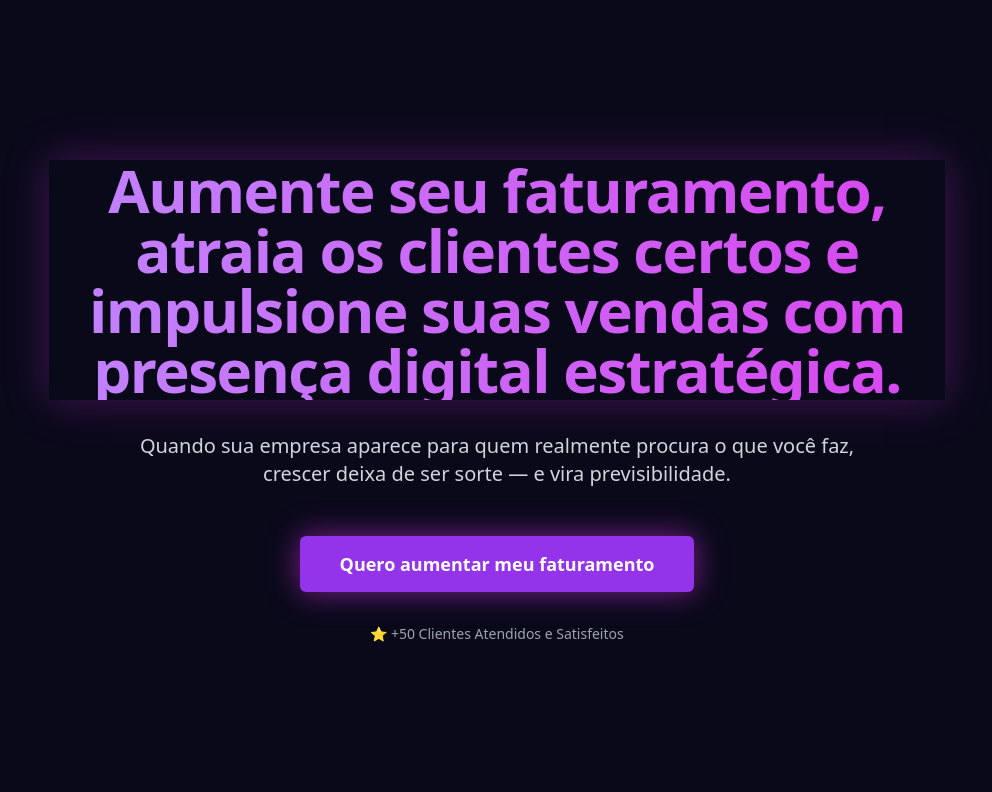
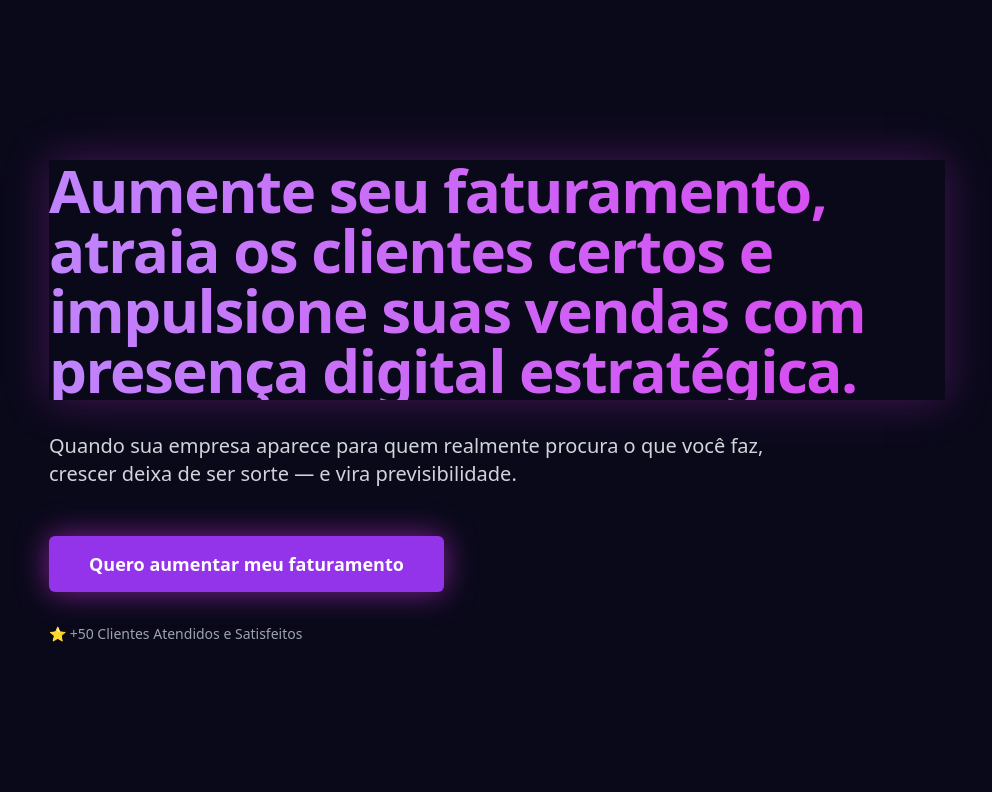
Before and after one commit to drtrafego/drtrafego-geral, a Next.js app: page / in a window 1280 px wide. Shown: the top 792 px of the page, without its empty margins (143-1135 px from the left). Built offline with nearby package versions, Linux system fonts and the light colour scheme.

Commit message:
fix(hero): alinha texto à esquerda

```diff
--- a/package.json
+++ b/package.json
@@ -15,7 +15,7 @@
     "class-variance-authority": "^0.7.1",
     "clsx": "^2.1.1",
     "eslint": "^9.39.1",
-    "eslint-config-next": "^16.0.3",
+    "eslint-config-next": "14.2.4",
     "glob": "^13.0.0",
     "lucide-react": "^0.554.0",
     "next": "^14.2.4",
--- a/src/app/page.tsx
+++ b/src/app/page.tsx
@@ -87,13 +87,13 @@ export default function Home() {
 
       <main className="relative z-10 flex flex-col min-h-screen bg-[#0A091A]">
         {/* Hero Section */}
-        <section className="w-full pt-32 pb-16 md:pt-40 md:pb-20 text-center relative">
+        <section className="w-full pt-32 pb-16 md:pt-40 md:pb-20 relative">
             <div className="container px-4 md:px-6">
                 <div className="max-w-4xl mx-auto">
-                    <h1 className="text-4xl font-extrabold tracking-tight sm:text-5xl md:text-6xl text-transparent bg-clip-text bg-gradient-to-r from-purple-400 to-fuchsia-500 leading-normal shadow-[0_0_40px_rgba(156,39,176,0.4)]">
+                    <h1 className="text-4xl font-extrabold tracking-tight sm:text-5xl md:text-6xl text-transparent bg-clip-text bg-gradient-to-r from-purple-400 to-fuchsia-500 leading-normal shadow-[0_0_40px_rgba(156,39,176,0.4)] text-left">
                         Aumente seu faturamento, atraia os clientes certos e impulsione suas vendas com presença digital estratégica.
                     </h1>
-                    <p className="mt-8 text-lg md:text-xl text-gray-300 max-w-3xl mx-auto">
+                    <p className="mt-8 text-lg md:text-xl text-gray-300 max-w-3xl text-left">
                         Quando sua empresa aparece para quem realmente procura o que você faz, crescer deixa de ser sorte — e vira previsibilidade.
                     </p>
                     <div className="mt-12">
```
Also changed, not shown: 1 other file (tests, documents, lock files or other folders).
